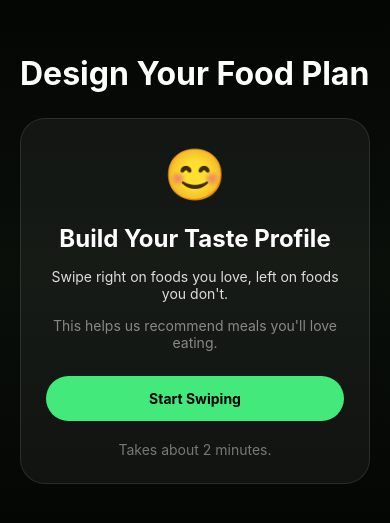
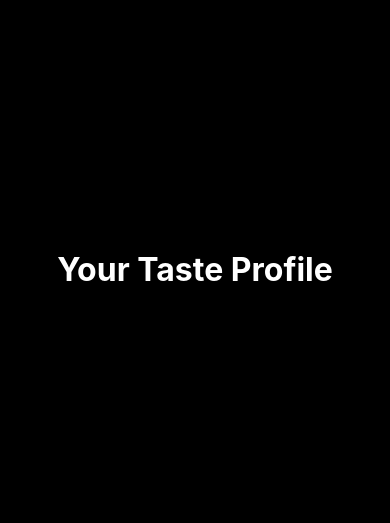
Before and after one commit to mudit465/calorai-taste-profile, a React Native app: screen /Results in a window 390 px wide. Shown: the part 153-676 px from the top of the page. Built offline with nearby package versions, Linux system fonts and the light colour scheme.

Commit message:
Add food images and progress tracking

```diff
--- a/App.tsx
+++ b/App.tsx
@@ -3,6 +3,7 @@ import { createNativeStackNavigator } from "@react-navigation/native-stack";
 
 import IntroScreen from "./src/screens/IntroScreen";
 import SwipeScreen from "./src/screens/SwipeScreen";
+import ResultsScreen from "./src/screens/ResultsScreen";
 
 const Stack = createNativeStackNavigator();
 
@@ -12,6 +13,7 @@ export default function App() {
       <Stack.Navigator screenOptions={{ headerShown: false }}>
         <Stack.Screen name="Intro" component={IntroScreen} />
         <Stack.Screen name="Swipe" component={SwipeScreen} />
+        <Stack.Screen name="Results" component={ResultsScreen} />
       </Stack.Navigator>
     </NavigationContainer>
   );
--- a/src/data/foods.ts
+++ b/src/data/foods.ts
@@ -2,21 +2,29 @@ export const foods = [
   {
     id: 1,
     name: "Pizza",
-    emoji: "🍕",
+    image:
+      "https://images.unsplash.com/photo-1565299624946-b28f40a0ae38?w=400",
+    category: "other",
   },
   {
     id: 2,
     name: "Burger",
-    emoji: "🍔",
+    image:
+      "https://images.unsplash.com/photo-1568901346375-23c9450c58cd?w=400",
+    category: "other",
   },
   {
     id: 3,
     name: "Salad",
-    emoji: "🥗",
+    image:
+      "https://images.unsplash.com/photo-1512621776951-a57141f2eefd?w=400",
+    category: "vegetable",
   },
   {
     id: 4,
     name: "Sushi",
-    emoji: "🍣",
+    image:
+      "https://images.unsplash.com/photo-1579584425555-c3ce17fd4351?w=400",
+    category: "other",
   },
 ];
--- a/src/screens/ResultsScreen.tsx
+++ b/src/screens/ResultsScreen.tsx
@@ -13,10 +13,11 @@ export default function ResultsScreen() {
       <Text
         style={{
           color: "white",
-          fontSize: 30,
+          fontSize: 32,
+          fontWeight: "bold",
         }}
       >
-        Taste Profile
+        Your Taste Profile
       </Text>
     </View>
   );
--- a/src/screens/SwipeScreen.tsx
+++ b/src/screens/SwipeScreen.tsx
@@ -1,9 +1,9 @@
 import React from "react";
-import { View, Text, StyleSheet } from "react-native";
+import { View, Text, StyleSheet, Image } from "react-native";
 import Swiper from "react-native-deck-swiper";
 import { foods } from "../data/foods";
 
-export default function SwipeScreen() {
+export default function SwipeScreen({ navigation }: any) {
   const [currentIndex, setCurrentIndex] = React.useState(0);
 
   return (
@@ -26,17 +26,28 @@ export default function SwipeScreen() {
           cards={foods}
           backgroundColor="transparent"
           stackSize={3}
-          cardVerticalMargin={50}
+          cardVerticalMargin={40}
           onSwiped={() => {
             setCurrentIndex((prev) => prev + 1);
+          }}
+          onSwipedAll={() => {
+            navigation.navigate("Results");
           }}
           renderCard={(card) => {
             if (!card) return null;
 
             return (
               <View style={styles.card}>
-                <Text style={styles.emoji}>{card.emoji}</Text>
+                <Image
+                  source={{ uri: card.image }}
+                  style={styles.foodImage}
+                />
+
                 <Text style={styles.title}>{card.name}</Text>
+
+                <Text style={styles.category}>
+                  {card.category}
+                </Text>
               </View>
             );
           }}
@@ -80,24 +91,34 @@ const styles = StyleSheet.create({
   },
 
   card: {
-    height: 450,
+    height: 580,
     borderRadius: 25,
     backgroundColor: "#111",
+    padding: 15,
     justifyContent: "center",
     alignItems: "center",
     borderWidth: 1,
     borderColor: "#333",
   },
 
-  emoji: {
-    fontSize: 90,
+  foodImage: {
+    width: 300,
+    height: 380,
+    borderRadius: 20,
   },
 
   title: {
     color: "white",
     fontSize: 28,
     fontWeight: "700",
-    marginTop: 20,
+    marginTop: 15,
+  },
+
+  category: {
+    color: "#888",
+    fontSize: 16,
+    marginTop: 6,
+    textTransform: "capitalize",
   },
 
   buttonContainer: {
```
